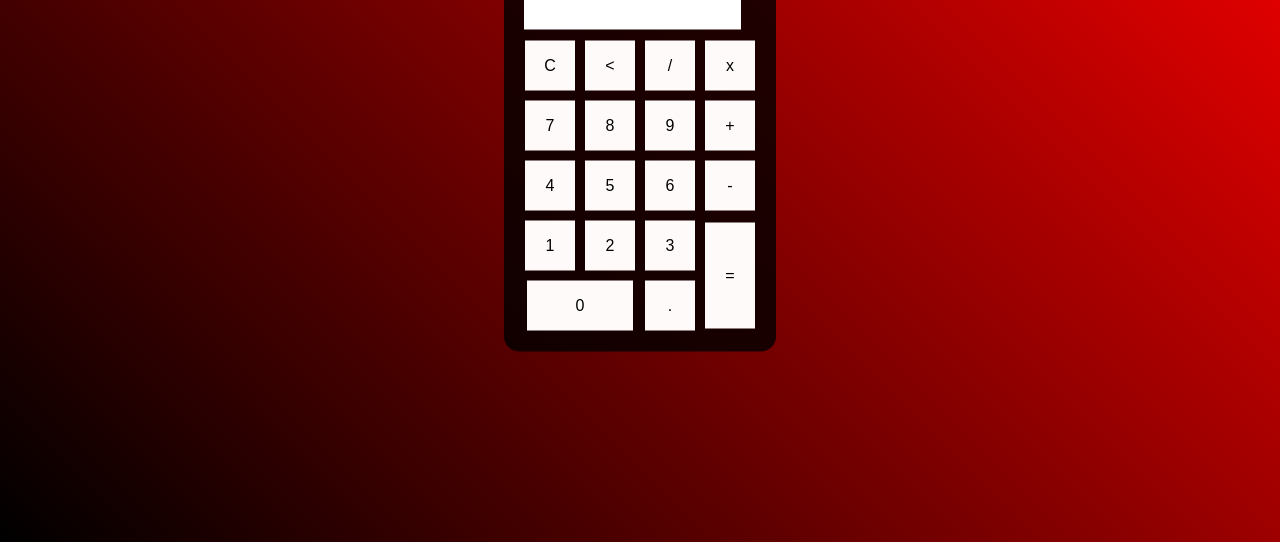
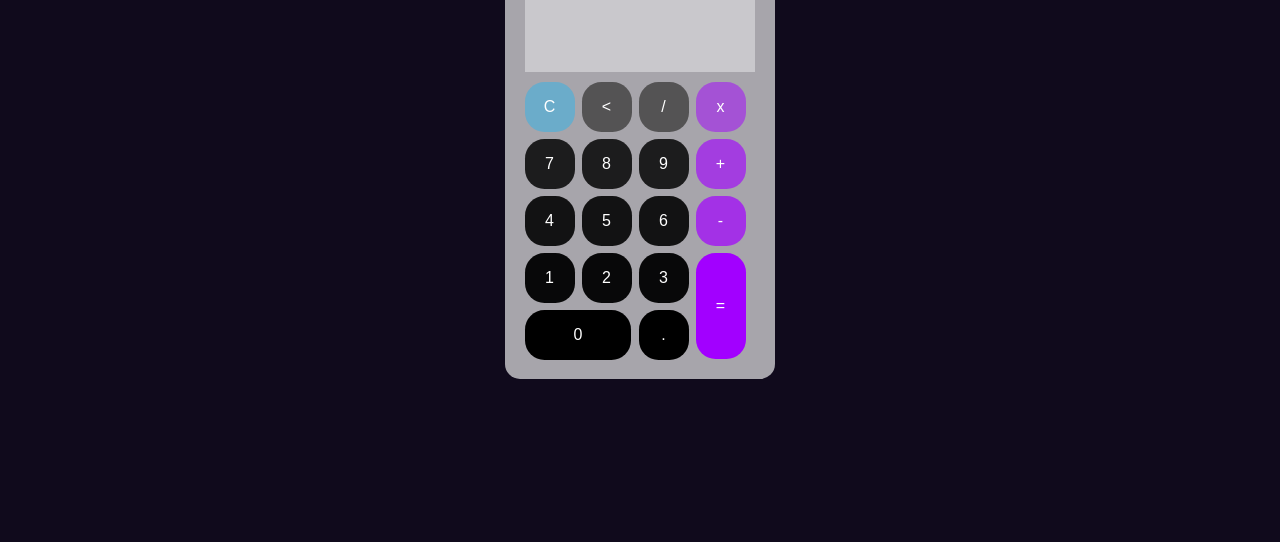
Before and after one commit to jvagner-BR/Calculadora, a plain HTML site: page index.html in a window 1280 px wide. Shown: the part 258-800 px from the top of the page. Drawn offline with Linux system fonts and the light colour scheme.

Commit message:
Commit #2
updating the site

```diff
--- a/index.html
+++ b/index.html
@@ -3,48 +3,50 @@
 <head>
     <meta charset="UTF-8">
     <meta http-equiv="X-UA-Compatible" content="IE=edge">
-    <meta name="viewport" content="width=device-width, initial-scale=1.0">
+
     <title>Calculadora</title>
     <link rel="stylesheet" href="style.css">
 </head>
 <body>
-    <div class="fundo">
-        <h1>João Vagner</h1>
+    <div class="fundoCalculadora">
+        <h1>Calculadora</h1>
+        <h3>Digite o número que você deseja calcular!</h3>
         <div class="calculadora">
-            <h1>Calculadora</h1>
+            <h1 class="topCalculadora">Calculadora</h1>
             <p id="resultado"></p>
             <table>
                 <tr>
-                    <td><button class="botao" onclick="clean()">C</button class="botao"></td>
-                    <td><button class="botao" onclick="back()"><</button></td>
-                    <td><button class="botao" onclick="insert('/')">/</button></td>
-                    <td><button class="botao" onclick="insert('*')">x</button></td>
+                    <td><button class="botao1" onclick="clean()">C</button></td>
+                    <td><button class="botao2" onclick="back()"><</button></td>
+                    <td><button class="botao2" onclick="insert('/')">/</button></td>
+                    <td><button class="botao4" onclick="insert('*')">x</button></td>
                 </tr>
                 <tr>
-                    <td><button class="botao" onclick="insert('7')">7</button></td>
-                    <td><button class="botao" onclick="insert('8')">8</button></td>
-                    <td><button class="botao" onclick="insert('9')">9</button></td>
-                    <td><button class="botao" onclick="insert('+')">+</button></td>
+                    <td><button class="botao3"  onclick="insert('7')">7</button></td>
+                    <td><button class="botao3"  onclick="insert('8')">8</button></td>
+                    <td><button class="botao3"  onclick="insert('9')">9</button></td>
+                    <td><button class="botao41"  onclick="insert('+')">+</button></td>
                 </tr>
                 <tr>
-                    <td><button class="botao" onclick="insert('4')">4</button></td>
-                    <td><button class="botao" onclick="insert('5')">5</button></td>
-                    <td><button class="botao" onclick="insert('6')">6</button></td>
-                    <td><button class="botao" onclick="insert('-')">-</button></td>
+                    <td><button class="botao31" onclick="insert('4')">4</button></td>
+                    <td><button class="botao31" onclick="insert('5')">5</button></td>
+                    <td><button class="botao31" onclick="insert('6')">6</button></td>
+                    <td><button class="botao42" onclick="insert('-')">-</button></td>
                 </tr>
                 <tr>
-                    <td><button class="botao" onclick="insert('1')">1</button></td>
-                    <td><button class="botao" onclick="insert('2')">2</button></td>
-                    <td><button class="botao" onclick="insert('3')">3</button></td>
-                    <td rowspan="2"><button class="botao" style="height: 106px;" onclick="calcular()">=</button></td>
+                    <td><button class="botao32" onclick="insert('1')">1</button></td>
+                    <td><button class="botao32" onclick="insert('2')">2</button></td>
+                    <td><button class="botao32" onclick="insert('3')">3</button></td>
+
+                    <td rowspan="2"><button class="botao43" onclick="calcular();">=</button></td>
                 </tr>
                 <tr>
-                    <td colspan="2"><button class="botao" style="width: 106px;" onclick="insert('0')">0</button></td>
-                    <td><button class="botao" onclick="insert('.')">.</button>
+                    <td colspan="2"><button class="botao33" onclick="insert('0')">0</button></td>
+                    <td><button class="botao" onclick="insert('.')">.</button></td>
                 </tr>
             </table>
         </div>
     </div>
-    <script src="script.js"></script>
+    <script src="script.js" type="text/javascript"></script>
 </body>
 </html>
--- a/script.js
+++ b/script.js
@@ -12,6 +12,13 @@ function back()
     var resultado = document.getElementById('resultado').innerHTML;
     document.getElementById('resultado').innerHTML = resultado.substring(0, resultado.length -1);
 }
+function percent()
+{
+    var pPos = $('#pointspossible'). val();
+    var pEarned = $('#pointsgiven'). val();
+    var perc = ((pEarned/pPos) * 100).toFixed(3);
+    $('#pointsperc').val(perc);
+}
 function calcular()
 {
     var resultado = document.getElementById('resultado').innerHTML;
--- a/style.css
+++ b/style.css
@@ -1,10 +1,14 @@
+/*calculator*/
 *{
     margin: 0;
-    padding: 1;
+    padding: 0;
 }
-.fundo
+.fundoCalculadora
 {
-   background-image: linear-gradient(45deg, black,red);
+    background: #100a1c;
+    background-image:
+        radial-gradient(50% 30% ellipse at center top, #201e40 0%, rgba(0,0,0,0) 100%)
+        radial-gradient(100% 50% ellipse at center bottom,#483d8b 0% ,rgb(0, 0, 0) 100%);
     height: 100vh;
    color: white;
    font-family: Arial, Helvetica, sans-serif;
@@ -12,8 +16,9 @@
 }
 .calculadora
 {
+
     position: absolute;
-    background-color: rgba(0, 0, 0, 0.8);
+    background-color: rgba(255, 255, 255, 0.63);
     top: 50%;
     left: 50%;
     transform: translate(-50%,-50%);
@@ -23,26 +28,230 @@
 }
 .botao
 {
-    background-color: snow;
+    background-color: rgb(0, 0, 0);
+    position: static;
+    bottom: 0;
+    border: 0;
+    color: white;
     height: 50px;
     width: 50px;
     font-size: medium;
-    border: none;
-    margin: 3px;
+    border-radius: 19.5px;
+    margin: 2.5px;
+    font-variant-numeric: oldstyle-nums;
+}
+.botao1
+{
+    background-color: rgba(0, 183, 255, 0.36);
+    position: static;
+    bottom: 0;
+    border: 0;
+    color: white;
+    height: 50px;
+    width: 50px;
+    font-size: medium;
+    border-radius: 19.5px;
+    margin: 2.5px;
+    font-variant-numeric: oldstyle-nums;
+}
+.botao2
+{
+    background-color: rgba(75, 74, 74, 0.89);
+    position: static;
+    bottom: 0;
+    border: 0;
+    color: white;
+    height: 50px;
+    width: 50px;
+    font-size: medium;
+    border-radius: 19.5px;
+    margin: 2.5px;
+    font-variant-numeric: oldstyle-nums;
+}
+.botao3
+{
+    background-color: rgba(0, 0, 0, 0.83);
+    position: static;
+    bottom: 0;
+    border: 0;
+    color: white;
+    height: 50px;
+    width: 50px;
+    font-size: medium;
+    border-radius: 19.5px;
+    margin: 2.5px;
+    font-variant-numeric: oldstyle-nums;
+}
+.botao31
+{
+    background-color: rgba(0, 0, 0, 0.89);
+    position: static;
+    bottom: 0;
+    border: 0;
+    color: white;
+    height: 50px;
+    width: 50px;
+    font-size: medium;
+    border-radius: 19.5px;
+    margin: 2.5px;
+    font-variant-numeric: oldstyle-nums;
+}
+.botao32
+{
+    background-color: rgba(0, 0, 0, 0.95);
+    position: static;
+    bottom: 0;
+    border: 0;
+    color: white;
+    height: 50px;
+    width: 50px;
+    font-size: medium;
+    border-radius: 19.5px;
+    margin: 2.5px;
+    font-variant-numeric: oldstyle-nums;
+}
+.botao4
+{
+    background-color: rgba(162, 0, 255, 0.50);
+    position: static;
+    bottom: 0;
+    border: 0;
+    color: white;
+    height: 50px;
+    width: 50px;
+    font-size: medium;
+    border-radius: 19.5px;
+    margin: 2.5px;
+    font-variant-numeric: oldstyle-nums;
+}
+.botao41
+{
+    background-color: rgba(162, 0, 255, 0.63);
+    position: static;
+    bottom: 0;
+    border: 0;
+    color: white;
+    height: 50px;
+    width: 50px;
+    font-size: medium;
+    border-radius: 19.5px;
+    margin: 2.5px;
+    font-variant-numeric: oldstyle-nums;
+}
+.botao42
+{
+    background-color: rgba(162, 0, 255, 0.70);
+    position: static;
+    bottom: 0;
+    border: 0;
+    color: white;
+    height: 50px;
+    width: 50px;
+    font-size: medium;
+    border-radius: 19.5px;
+    margin: 2.5px;
+    font-variant-numeric: oldstyle-nums;
+}
+.botao43
+{
+    background-color: rgba(162, 0, 255, 1);
+    position: static;
+    bottom: 0;
+    border: 0;
+    color: white;
+    height: 106px;
+    width: 50px;
+    font-size: medium;
+    border-radius: 19.5px;
+    margin: 2.5px;
+    font-variant-numeric: oldstyle-nums;
+}
+.botao33
+{
+    background-color: rgb(0, 0, 0);
+    position: static;
+    bottom: 0;
+    border: 0;
+    color: white;
+    height: 50px;
+    width: 106px;
+    font-size: medium;
+    border-radius: 19.5px;
+    margin: 2.5px;
+    font-variant-numeric: oldstyle-nums;
 }
 .botao:hover
 {
-    background-color: #666;
+    background-color: rgba(0, 0, 0, 0.459);
+    color: black;
+}
+.botao33:hover
+{
+    background-color: rgba(0, 0, 0, 0.459);
+    color: black;
+}
+.botao1:hover
+{
+    background-color: rgb(5, 73, 100);
+    color: black;
+}
+.botao2:hover
+{
+    background-color: rgb(31, 31, 31);
+    color: black;
+}
+.botao3:hover
+{
+    background-color: rgba(0, 0, 0, 0.459);
+    color: black;
+}
+.botao31:hover
+{
+    background-color: rgba(0, 0, 0, 0.459);
+    color: black;
+}
+.botao32:hover
+{
+    background-color: rgba(0, 0, 0, 0.459);
+    color: black;
+}
+.botao4:hover
+{
+    background-color: rgb(50, 0, 78);
+    color: black;
+}
+.botao41:hover
+{
+    background-color: rgb(50, 0, 78);
+    color: black;
+}
+.botao42:hover
+{
+    background-color: rgba(50, 0, 78);
+    color: black;
+}
+.botao43:hover
+{
+    background-color: rgba(050, 0, 78);
+    color: black;
 }
 #resultado
 {
 
-    background-color: white;
-    width: 207px;
-    height: 30px;
+    background-color: rgba(255, 255, 255, 0.39);
+    width: 220px;
+    height: 100px;
     margin: 5px;
     color: black;
     text-align: right;
     padding: 5px;
     font-size: 25px;
 }
+.topCalculadora
+{
+    background-color: rgb(61, 88, 88);
+    border-radius: 10px;
+    width: 230px;
+    position: relative;
+    margin-left: 5px;
+}
```
